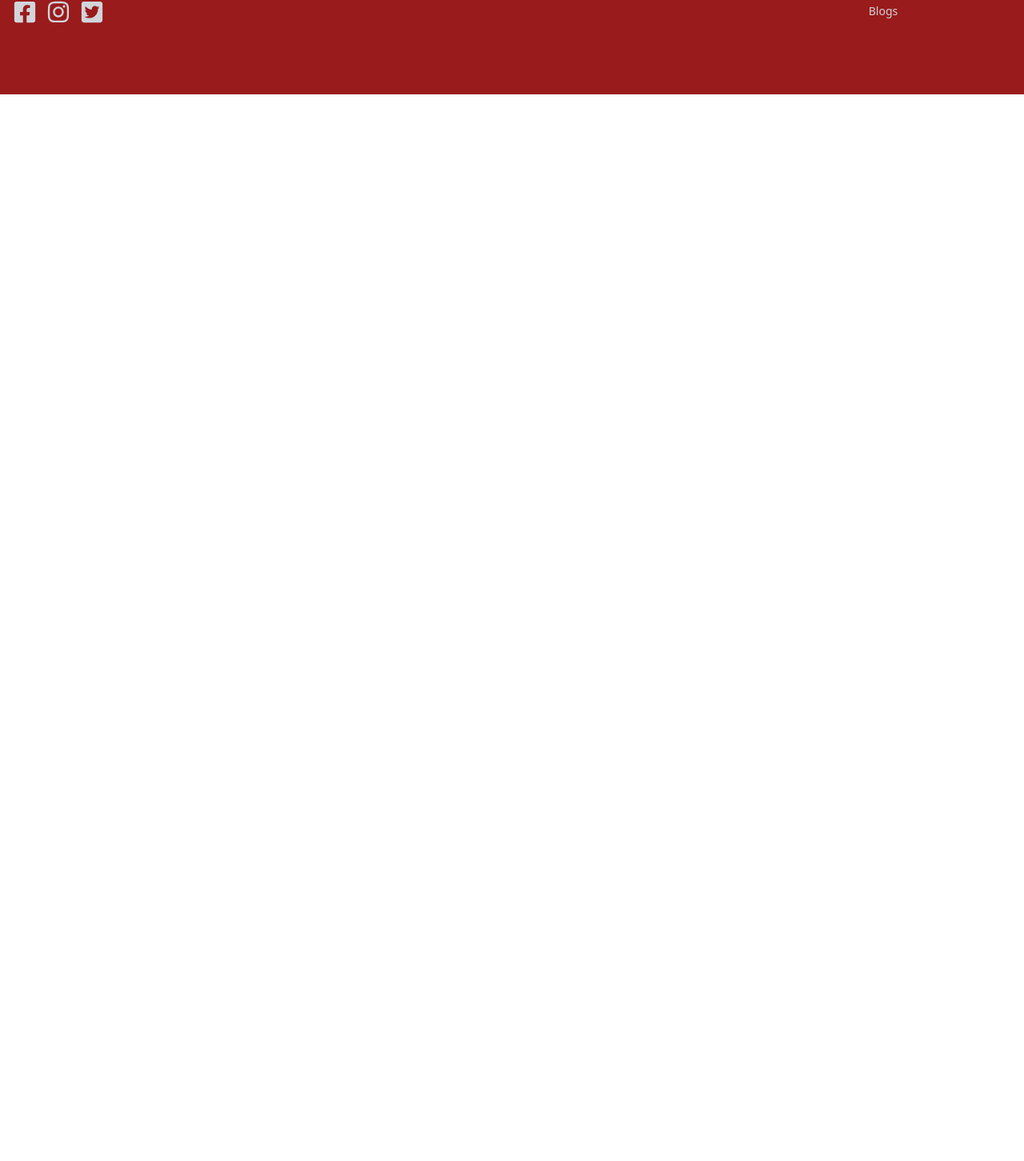
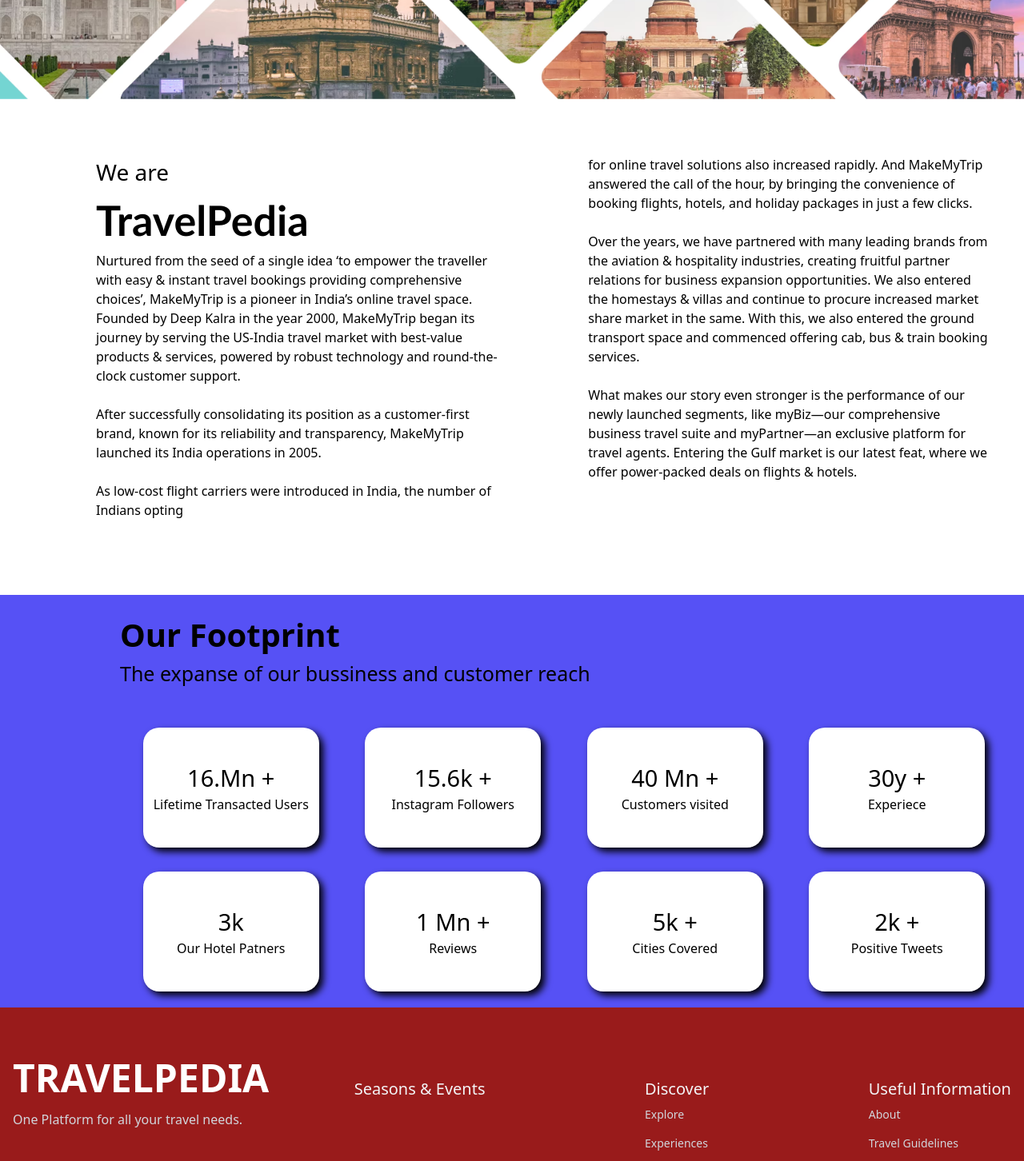
Before and after one commit to aryamagarwal/TravelPedia, a React (Vite) app in the folder FrontEnd/: page /AboutUs in a window 1280 px wide. Shown: the part 280-1732 px from the top of the page at 80% size. Before the commit the page ends 800 px from the top, so only its background shows below. Built offline with nearby package versions, Linux system fonts and the light colour scheme.

Commit message:
Added about us page

```diff
--- a/FrontEnd/src/Pages/AboutUs.jsx
+++ b/FrontEnd/src/Pages/AboutUs.jsx
@@ -1,10 +1,18 @@
 import React from 'react'
-
+import Matter from '../components/matter.jsx';
+import FootPrint from "../components/footprint.jsx";
+import bg from '../assets/bg.avif'
 function AboutUs() {
   return (
-    <div>
-      This page is under construction
-    </div>
+    <>
+    <img src={bg}></img>
+    <Matter />
+    <br></br>
+    <FootPrint />
+
+    </>
+
+
   )
 }
 
--- /dev/null
+++ b/FrontEnd/src/components/FootCard.css
@@ -0,0 +1,19 @@
+#boxe{
+    box-shadow: 5px 5px 10px 0 black;
+    background-color: white;
+    border-radius: 20px;
+    height: 150px;
+    width:220px;
+    transition: transform 0.3s ease-in-out;
+    display: flex;
+    justify-content: center;
+    align-items: center;
+    flex-direction: column;
+
+}
+#boxe:hover{
+   transform: scale(1.1);
+}
+#one1{
+    font-size: 29px;
+}
--- /dev/null
+++ b/FrontEnd/src/components/FootCard.jsx
@@ -0,0 +1,9 @@
+import "./FootCard.css";
+export default function FootCard({dis1,dis2}){
+    return(
+        <div id="boxe">
+            <p id="one1">{dis1}</p>
+            <p id="sec1">{dis2}</p>
+        </div>
+    )
+}
--- /dev/null
+++ b/FrontEnd/src/components/footprint.css
@@ -0,0 +1,24 @@
+#box1{
+    display: flex;
+    flex-direction: column;
+
+    gap:30px;
+}
+#exp{
+    font-size: 25px;
+}
+#up,#dow{
+    display: flex;
+    justify-content: space-around;
+    align-items: center;
+    flex-direction: row;
+}
+#FootP{
+    font-size: 40px;
+    font-weight: bold;
+}
+#mot{
+    padding:20px;
+    padding-left: 150px;
+    background-color: rgb(86, 81, 245);
+}
--- /dev/null
+++ b/FrontEnd/src/components/footprint.jsx
@@ -0,0 +1,30 @@
+import FootCard from "./FootCard.jsx";
+import "./footprint.css"
+export default function FootPrint(){
+    return (
+        <div id="mot">
+        <h2 id="FootP">Our Footprint</h2>
+        <p id="exp">The expanse of our bussiness and customer reach</p>
+        <br></br>  <br></br>
+        <div id="box1">
+        <div id="up">
+            <FootCard dis1="16.Mn +" dis2="Lifetime Transacted Users"/>
+            <FootCard dis1="15.6k +" dis2="Instagram Followers"/>
+            <FootCard dis1="40 Mn +" dis2="Customers visited"/>
+            <FootCard dis1="30y +" dis2="Experiece"/>
+
+
+        </div >
+
+        <div id="dow">
+        <FootCard dis1="3k" dis2="Our Hotel Patners"/>
+        <FootCard dis1="1 Mn +" dis2="Reviews"/>
+        <FootCard dis1="5k +" dis2="Cities Covered"/>
+        <FootCard dis1="2k +" dis2="Positive Tweets"/>
+
+        </div>
+
+        </div>
+        </div>
+    );
+}
--- /dev/null
+++ b/FrontEnd/src/components/matter.css
@@ -0,0 +1,22 @@
+#box{
+    display: flex;
+    flex-direction: row;
+    gap:20px;
+    padding-top: 30px;
+    padding-bottom:30px;
+}
+#left{
+    margin-left: 80px;
+    padding:40px;
+}
+#right{
+    padding:40px;
+}
+#one{
+    font-size: 28px;
+}
+#sec{
+    font-size: 52px;
+    font-family: 'Trebuchet MS', 'Lucida Sans Unicode', 'Lucida Grande', 'Lucida Sans', Arial, sans-serif;
+    font-weight:bold;
+}
--- /dev/null
+++ b/FrontEnd/src/components/matter.jsx
@@ -0,0 +1,33 @@
+import "./matter.css";
+export default function Matter(){
+    return (
+        <>
+        <div id="box">
+        <div id="left">
+            <p id="one">We are</p>
+            <p id="sec">TravelPedia</p>
+            <p>Nurtured from the seed of a single idea ‘to empower the traveller with easy & instant travel bookings providing comprehensive choices’, MakeMyTrip is a pioneer in India’s online travel space. Founded by Deep Kalra in the year 2000, MakeMyTrip began its journey by serving the US-India travel market with best-value products & services, powered by robust technology and round-the-clock customer support.
+<br></br><br></br>
+
+            After successfully consolidating its position as a customer-first brand, known for its reliability and transparency, MakeMyTrip launched its India operations in 2005.
+            <br></br>
+            <br></br>
+
+            As low-cost flight carriers were introduced in India, the number of Indians opting</p>
+
+        </div>
+        <div id="right">
+            <p>for online travel solutions also increased rapidly. And MakeMyTrip answered the call of the hour, by bringing the convenience of booking flights, hotels, and holiday packages in just a few clicks.
+            <br></br>
+            <br></br>
+
+            Over the years, we have partnered with many leading brands from the aviation & hospitality industries, creating fruitful partner relations for business expansion opportunities. We also entered the homestays & villas and continue to procure increased market share market in the same. With this, we also entered the ground transport space and commenced offering cab, bus & train booking services.
+            <br></br>
+            <br></br>
+
+            What makes our story even stronger is the performance of our newly launched segments, like myBiz—our comprehensive business travel suite and myPartner—an exclusive platform for travel agents. Entering the Gulf market is our latest feat, where we offer power-packed deals on flights & hotels.</p>
+        </div>
+        </div>
+        </>
+    );
+}
```
Also changed, not shown: FrontEnd/src/assets/bg.avif (added).
